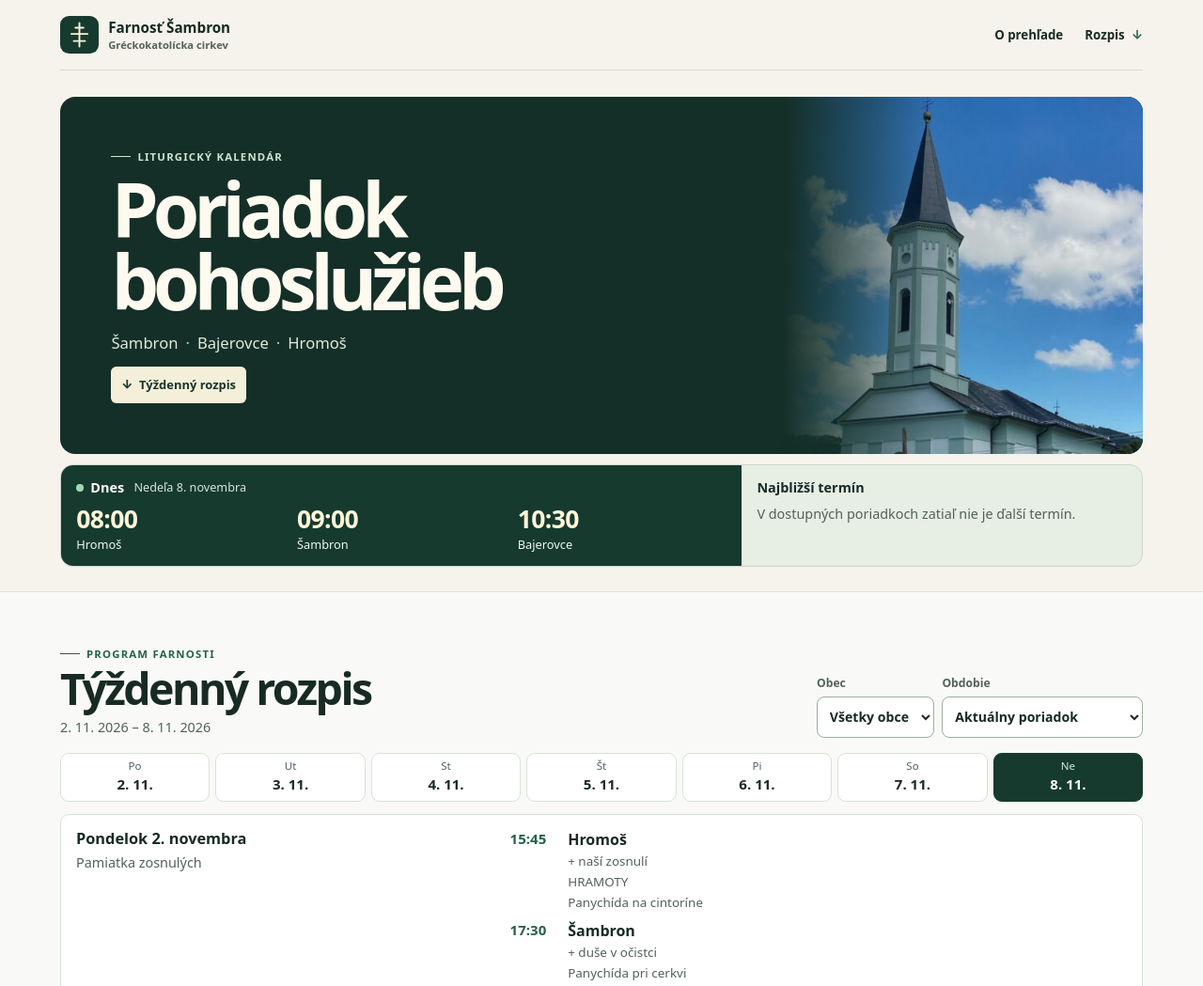
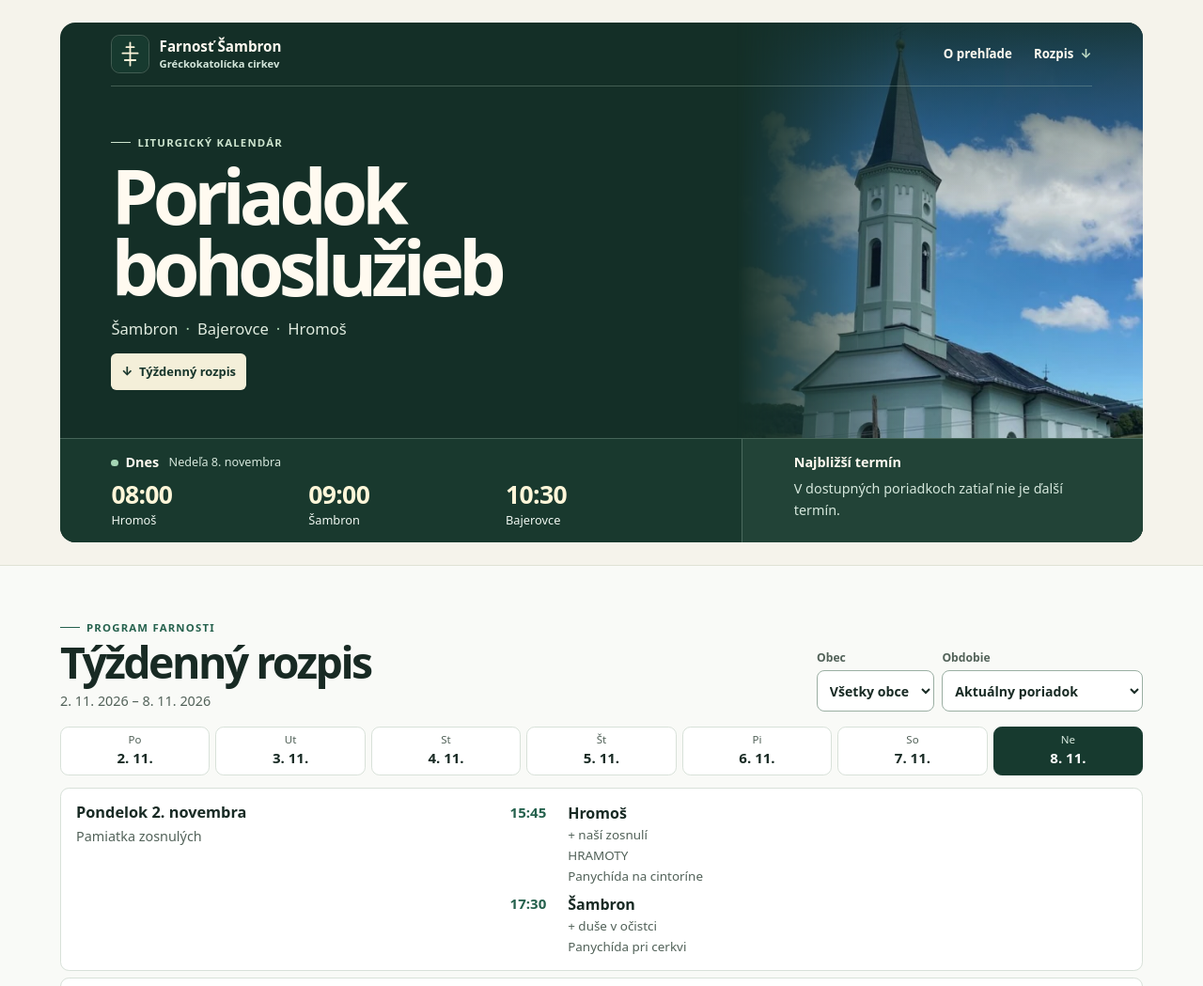
Before and after one commit to a1ad1da1am1m/sambron-bohosluzby, a plain HTML site: page site/index.html in a window 1280 px wide. Shown: the top 1049 px of the page at 94% size. Drawn offline with Linux system fonts and the light colour scheme.

Commit message:
Spojiť navigáciu, fotku a dnešné časy do jednej hlavičky

```diff
--- a/site/index.html
+++ b/site/index.html
@@ -7,13 +7,14 @@
   <meta name="description" content="Dnešné časy a aktuálny liturgický poriadok farnosti Šambron pre Šambron, Bajerovce a Hromoš.">
   <title>Poriadok bohoslužieb | Farnosť Šambron</title>
   <link rel="icon" href="kriz.svg" type="image/svg+xml">
-  <link rel="stylesheet" href="style.css?v=6">
+  <link rel="stylesheet" href="style.css?v=7">
   <script src="prehlad.js?v=5" defer></script>
 </head>
 <body>
   <a class="skip" href="#rozpis">Preskočiť na rozpis</a>
   <header class="hero">
-    <div class="wrap">
+    <div class="wrap hero-shell">
+      <div class="hero-feature">
         <nav class="masthead" aria-label="Hlavná navigácia">
           <a class="brand" href="./">
             <img src="kriz.svg" alt="" width="42" height="42">
@@ -24,7 +25,6 @@
             <a class="nav-schedule" href="#rozpis">Rozpis <span aria-hidden="true">↓</span></a>
           </div>
         </nav>
-      <div class="hero-banner">
         <div class="hero-intro">
           <p class="eyebrow"><span aria-hidden="true"></span>Liturgický kalendár</p>
           <h1>Poriadok<br>bohoslužieb</h1>
--- a/site/style.css
+++ b/site/style.css
@@ -24,49 +24,49 @@ a:hover { text-decoration-thickness: 2px; }
 .wrap { width: min(72rem, calc(100% - 4rem)); margin-inline: auto; }
 .skip { position: absolute; inset: .5rem auto auto .5rem; padding: .65rem; z-index: 2; transform: translateY(-150%); background: white; }
 .skip:focus { transform: none; }
-.hero { color: var(--ink); background: var(--hero); border-bottom: 1px solid #e0e2d5; }
-.masthead { display: flex; align-items: center; justify-content: space-between; gap: 1rem; min-height: 4.7rem; border-bottom: 1px solid #d6dacf; }
-.brand { display: inline-flex; align-items: center; gap: .65rem; color: var(--ink); text-decoration: none; font-size: .95rem; font-weight: 760; line-height: 1.2; }
-.brand img { width: 2.55rem; height: 2.55rem; }
-.brand small { display: block; margin-top: .2rem; color: var(--muted); font-size: .7rem; font-weight: 580; }
-.nav-links { display: flex; align-items: center; gap: 1.45rem; white-space: nowrap; }
-.nav-links a { color: var(--ink); font-size: .83rem; font-weight: 680; text-decoration: none; }
-.nav-links a:hover { text-decoration: underline; }
-.nav-schedule span { color: var(--accent); margin-left: .24rem; }
-.hero-banner {
-  isolation: isolate;
-  position: relative;
+.hero { padding-block: clamp(.7rem, 2vw, 1.5rem); background: var(--hero); border-bottom: 1px solid #e0e2d5; }
+.hero-shell {
+  --header-gutter: clamp(1rem, 4.25vw, 3.45rem);
+  --header-line: #aec9b84d;
   overflow: hidden;
-  margin-top: clamp(.65rem, 2.3vw, 1.75rem);
   border-radius: 1rem;
   color: #fffaf0;
   background: #142f27;
 }
-.hero-banner::before {
+.masthead { display: flex; align-items: center; justify-content: space-between; gap: 1rem; min-height: 4.25rem; margin-inline: var(--header-gutter); border-bottom: 1px solid var(--header-line); }
+.brand { display: inline-flex; align-items: center; gap: .65rem; color: inherit; text-decoration: none; font-size: .95rem; font-weight: 760; line-height: 1.2; }
+.brand img { width: 2.55rem; height: 2.55rem; border: 1px solid var(--header-line); border-radius: .58rem; }
+.brand small { display: block; margin-top: .2rem; color: var(--dark-muted); font-size: .7rem; font-weight: 580; }
+.nav-links { display: flex; align-items: center; gap: 1.45rem; white-space: nowrap; }
+.nav-links a { color: inherit; font-size: .83rem; font-weight: 680; text-decoration: none; }
+.nav-links a:hover { text-decoration: underline; }
+.nav-schedule span { color: #c3dfc8; margin-left: .24rem; }
+.hero-feature { isolation: isolate; position: relative; }
+.hero-feature::before {
   content: "";
   position: absolute;
   z-index: -1;
   inset: 0 0 0 auto;
-  width: min(57%, 24rem);
-  background: linear-gradient(90deg, #142f274a, #142f2714), url("chram-sambron.webp") center top / cover no-repeat;
+  width: min(57%, 27rem);
+  background: linear-gradient(180deg, #142f27d9, #142f2700 43%), linear-gradient(90deg, #142f274a, #142f2714), url("chram-sambron.webp") center top / cover no-repeat;
   mask-image: linear-gradient(90deg, transparent, #000 42%);
 }
-.hero-intro { padding: clamp(1.35rem, 4.25vw, 3.45rem); }
+.hero-intro { padding: clamp(1.35rem, 4vw, 3.2rem) var(--header-gutter); }
 .eyebrow { display: flex; align-items: center; gap: .45rem; color: var(--accent); text-transform: uppercase; font-weight: 800; font-size: .71rem; letter-spacing: .105em; }
-.hero-banner .eyebrow { color: #cee5cf; }
+.hero-feature .eyebrow { color: #cee5cf; }
 .eyebrow span { width: 1.3rem; height: 1px; background: currentColor; }
 h1 { margin-top: .55rem; font-size: clamp(2.55rem, 6.5vw, 5rem); font-weight: 800; line-height: .96; letter-spacing: -.075em; }
 .places { margin-top: .88rem; color: #e0ebdf; font-size: clamp(.82rem, 1.6vw, 1.04rem); }
 .places span { color: #acd6b3; margin-inline: .23rem; }
-.quick { display: grid; grid-template-columns: minmax(0, 1.7fr) minmax(0, 1fr); overflow: hidden; margin-block: .65rem clamp(.9rem, 2.5vw, 1.6rem); border: 1px solid #cbd7c9; border-radius: .85rem; background: var(--pale); }
-.quick section { padding: .82rem 1.02rem .9rem; min-width: 0; }
-.quick .quick-today { background: var(--forest); color: #fff; }
+.quick { display: grid; grid-template-columns: minmax(0, 1.7fr) minmax(0, 1fr); border-top: 1px solid var(--header-line); background: #19392e; }
+.quick section { padding: .9rem var(--header-gutter) 1rem; min-width: 0; }
+.quick-next { border-left: 1px solid var(--header-line); background: #224337; }
 .quick-heading { display: flex; align-items: baseline; flex-wrap: wrap; gap: .14rem .65rem; margin-bottom: .44rem; }
 .quick-heading h2 { display: flex; align-items: center; gap: .48rem; font-size: .9rem; font-weight: 770; }
-.quick-heading p { color: var(--muted); font-size: .79rem; }
+.quick-heading p { color: var(--dark-muted); font-size: .79rem; }
 .quick-heading p::first-letter, .day h3::first-letter { text-transform: uppercase; }
 .status-dot { width: .46rem; height: .46rem; background: #a4d6b4; border-radius: 50%; flex: none; }
-.quick-today .quick-heading p, .quick-today .detail { color: var(--dark-muted); }
+.quick .detail { color: var(--dark-muted); }
 .quick-today .events { display: grid; grid-template-columns: repeat(auto-fit, minmax(min(100%, 4.65rem), 1fr)); gap: .45rem .8rem; }
 .quick-today .events li { display: grid; justify-items: start; min-width: 0; line-height: 1.2; }
 .quick-today .events li + li { margin-top: 0; }
@@ -75,10 +75,10 @@ h1 { margin-top: .55rem; font-size: clamp(2.55rem, 6.5vw, 5rem); font-weight: 80
 .quick-next .quick-heading { margin-bottom: .35rem; }
 .quick-next .events { display: flex; flex-wrap: wrap; gap: .15rem .65rem; }
 .quick-next .events li { margin-top: 0; gap: .2rem .45rem; font-size: .83rem; }
-.quick-next .events time { min-width: 0; }
+.quick-next .events time { min-width: 0; color: #fff6d9; }
 .jump { display: inline-flex; align-items: center; gap: .42rem; min-height: 2.45rem; margin-top: .78rem; padding: .25rem .68rem; color: #18362c; background: #f4efd9; border-radius: .36rem; text-decoration: none; font-size: .81rem; font-weight: 760; }
 .jump:hover { background: #fff7dc; }
-.hero-banner :focus-visible { outline-color: #fff3c4; }
+.hero-shell :focus-visible { outline-color: #fff3c4; }
 .notice { border: 1px solid var(--line); border-radius: .65rem; padding: .9rem 1rem; background: var(--paper); }
 .detail { color: var(--muted); font-size: .9rem; overflow-wrap: anywhere; }
 .schedule-section { scroll-margin-top: 1rem; margin-block: clamp(1.7rem, 4.5vw, 3.55rem) clamp(2.2rem, 5vw, 4rem); }
@@ -110,7 +110,7 @@ time { display: inline-block; flex: none; min-width: 3.05rem; color: var(--accen
 .notes li::before { content: "· "; font-weight: bold; }
 .notes-heading { margin-top: .65rem; color: var(--muted); font-size: .76rem; font-weight: 750; }
 .event-label { color: var(--muted); font-size: .77rem; line-height: 1.35; }
-.quick-today .event-label { color: var(--dark-muted); }
+.quick .event-label { color: var(--dark-muted); }
 .events-detailed > li { display: grid; grid-template-columns: 3.3rem minmax(0, 1fr); gap: .1rem .55rem; align-items: start; }
 .events-detailed > li + li { margin-top: .45rem; }
 .event-summary > span { font-weight: 670; }
@@ -133,9 +133,9 @@ footer p { margin-block: .35rem .65rem; }
 }
 @media (max-width: 41rem) {
   .masthead { min-height: 4rem; }
-  .hero-banner::before { width: 63%; background: linear-gradient(90deg, #142f27bb, #142f2755), url("chram-sambron.webp") center top / cover no-repeat; }
+  .hero-feature::before { width: 66%; background: linear-gradient(180deg, #142f27db, #142f2726 46%), linear-gradient(90deg, #142f27bb, #142f2755), url("chram-sambron.webp") center top / cover no-repeat; }
   .quick { grid-template-columns: 1fr; }
-  .quick-next { display: flex; justify-content: space-between; align-items: baseline; flex-wrap: wrap; gap: .15rem .8rem; }
+  .quick-next { display: flex; justify-content: space-between; align-items: baseline; flex-wrap: wrap; gap: .15rem .8rem; border-left: 0; border-top: 1px solid var(--header-line); }
   .quick-next .quick-heading { margin-bottom: 0; }
   .days { grid-template-columns: repeat(7, minmax(0, 1fr)); gap: .25rem; }
   .day-link { padding-inline: .05rem; }
@@ -147,6 +147,5 @@ footer p { margin-block: .35rem .65rem; }
 @media (max-width: 25rem) {
   .about-link { display: none; }
   .filters { grid-template-columns: 1fr; }
-  .hero-intro { padding-inline: .78rem; }
-  .quick section { padding-inline: .76rem; }
+  .hero-shell { --header-gutter: .78rem; }
 }
```
Lines whose indentation alone changed are shown as unchanged.
